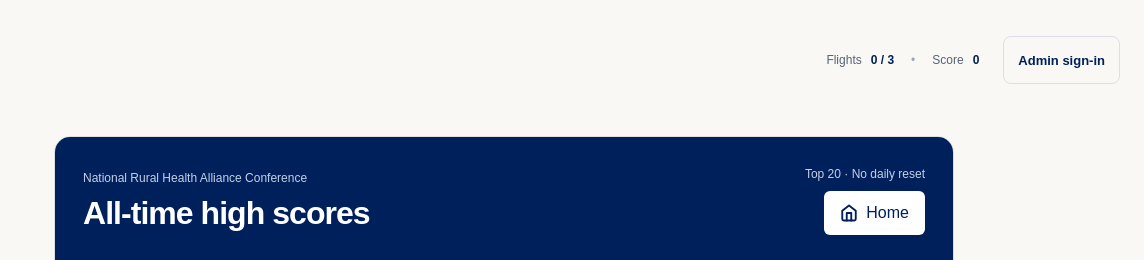
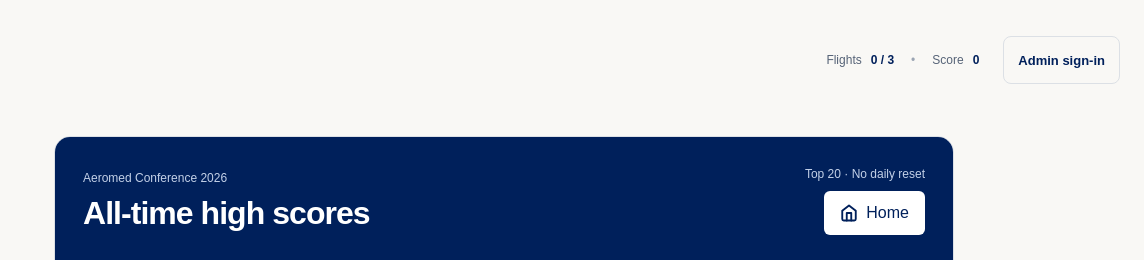
Before and after one commit to sincitydecks/pintowintwo, a website: page index.html in a window 1280 px wide. Both pictures are taken after a click on the button "View all-time high scores". Shown: the top 260 px of the page, 136-1280 px from the left. Drawn offline with Linux system fonts and the light colour scheme; no server answers; a web font is replaced by a local one.

Commit message:
Update conference name in index.html

```diff
--- a/index.html
+++ b/index.html
@@ -144,7 +144,7 @@
       <div class="board">
         <div class="board-head">
           <div class="board-head-left">
-            <p>National Rural Health Alliance Conference</p>
+            <p>Aeromed Conference 2026</p>
             <h2>All-time high scores</h2>
           </div>
           <div class="board-head-right">
```
